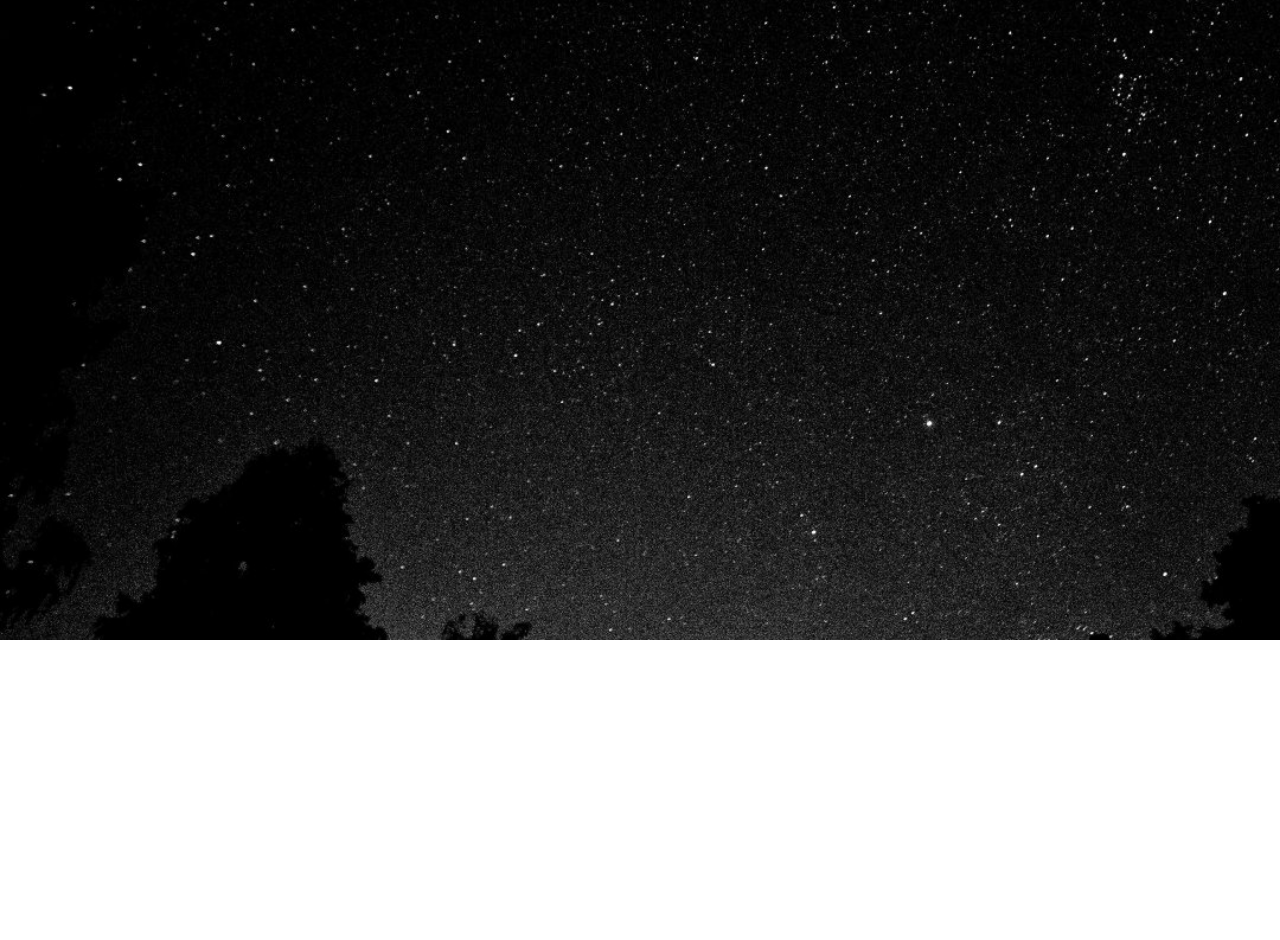
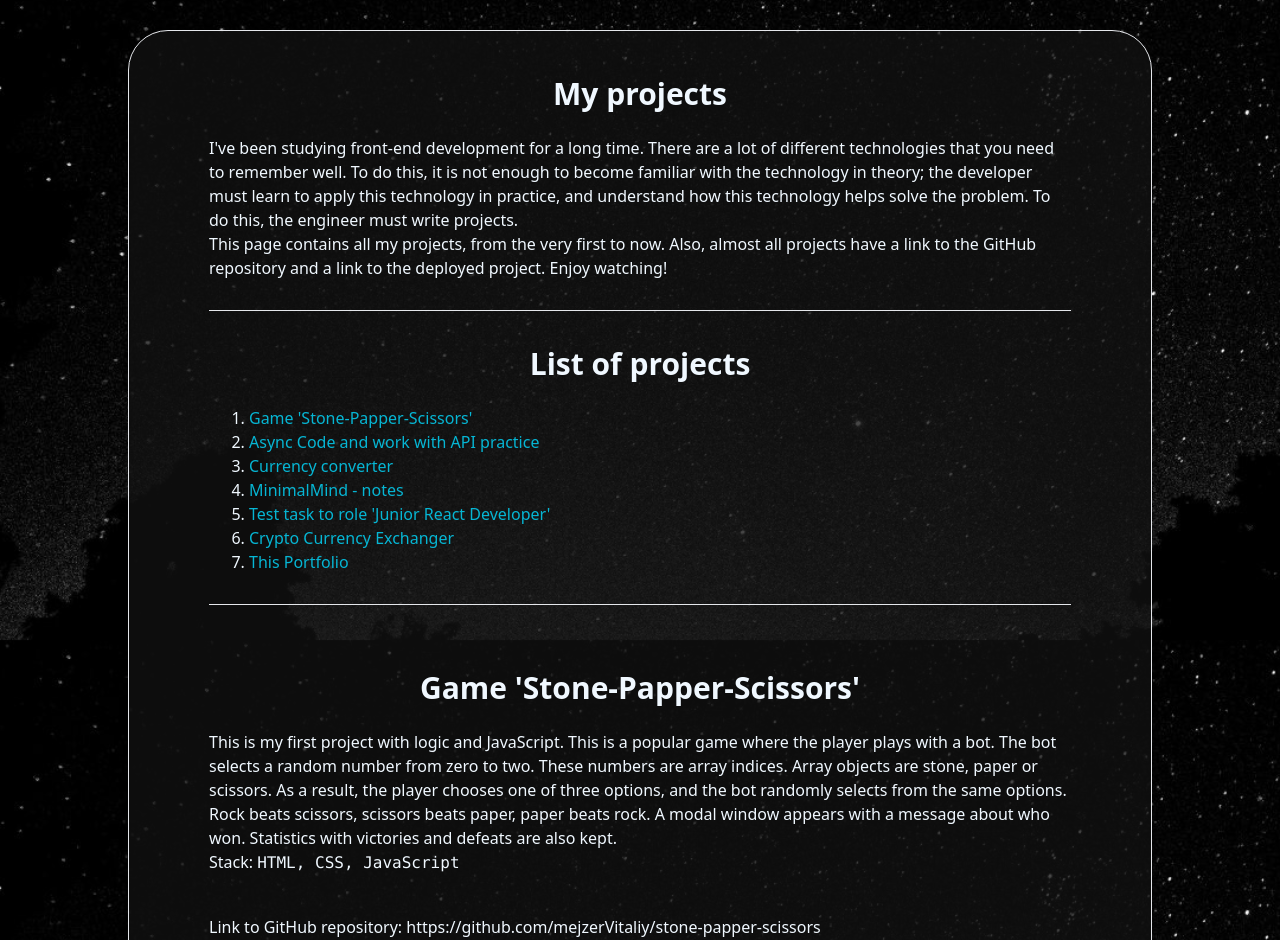
Before and after one commit to mejzerVitaliy/My_Portfolio, a Next.js app: page /projects in a window 1280 px wide. Shown: the part 160-1100 px from the top of the page. Before the commit the page ends 800 px from the top, so only its background shows below. Built offline with nearby package versions, Linux system fonts and the light colour scheme.

Commit message:
some destructurisation +ProjItem component +3items

```diff
--- a/src/app/projects/page.tsx
+++ b/src/app/projects/page.tsx
@@ -1,3 +1,4 @@
+import ProjectsList from "@/components/organisms/ProjectsList";
 import Footer from "@/components/templates/Footer/Footer";
 import Header from "@/components/templates/Header/Header";
 import Navbar from "@/components/templates/Navbar/Navbar";
@@ -14,6 +15,7 @@ export default function ProjectsPage() {
             <Header />
             <Navbar selectedPage="projects" />
 
+            <ProjectsList/>
 
             <Footer />
         </main>
--- /dev/null
+++ b/src/components/atoms/Hr.tsx
@@ -0,0 +1,9 @@
+import React from 'react'
+
+const Hr:React.FC = () => {
+    return (
+        <hr className='my-[30px]' />
+    )
+}
+
+export default Hr
--- a/src/components/organisms/AboutMe.tsx
+++ b/src/components/organisms/AboutMe.tsx
@@ -1,4 +1,5 @@
 import React from 'react'
+import Hr from '../atoms/Hr'
 
 const AboutMe: React.FC = () => {
     return (
@@ -22,14 +23,14 @@ const AboutMe: React.FC = () => {
                             <p>Email: <u><a href="mailto:mejzervitalik@gmail.com">mejzervitalik@gmail.com</a></u></p>
                         </article>
 
-                        <hr className='my-[20px]' />
+                        <Hr/>
 
                         <article className='text-center'>
                             <h3 className='text-[30px] font-bold mb-[20px]'>Expected Salary:</h3>
                             <p><strong><u>300 - 600$</u></strong></p>
                         </article>
 
-                        <hr className='my-[20px]' />
+                        <Hr/>
 
                         <article className='text-left'>
                             <details className='cursor-default'>
@@ -60,7 +61,7 @@ const AboutMe: React.FC = () => {
 
                     </article>
 
-                    <hr className='my-[20px]' />
+                    <Hr/>
 
                     <article>
                         <h3 className='text-center mb-[20px] text-[30px] font-bold'>Tech stack:</h3>
@@ -91,16 +92,15 @@ const AboutMe: React.FC = () => {
                         </article>
                     </article>
 
-                    <hr className='my-[20px]' />
+                    <Hr/>
 
                     <article className='text-center'>
                         <h3 className='mb-[20px] text-[30px] font-bold'>Education:</h3>
-
                         <p>VOCATIONAL COLLEGE OF ONU NAMED I.I. MECHNYKOV</p>
                         <p><i>(Professional Junior Bachelor)</i></p>
                     </article>
 
-                    <hr className='my-[20px]' />
+                    <Hr/>
 
                     <article>
                         <h3 className='text-center mb-[20px] text-[30px] font-bold'>Work experience:</h3>
--- a/src/components/organisms/Projects.tsx
+++ /dev/null
@@ -1,9 +0,0 @@
-import React from 'react'
-
-const Projects:React.FC = () => {
-    return (
-        <div>Projects</div>
-    )
-}
-
-export default Projects
--- /dev/null
+++ b/src/components/organisms/ProjectsList.tsx
@@ -0,0 +1,110 @@
+import React from 'react'
+import Hr from '../atoms/Hr'
+import ProjectItem from '../templates/ProjectItem'
+
+const Projects:React.FC = () => {
+    return (
+        <main className=" w-[80%]  p-[40px] rounded-[40px] border m-[50px_0_200px] bg-[#111111c4]">
+            <section className='mx-[40px]'>
+                <h3 className='text-center mb-[20px] text-[30px] font-bold'>My projects</h3>
+
+                <p>I've been studying front-end development for a long time. There are a lot of different technologies that you need to remember well. To do this, it is not enough to become familiar with the technology in theory; the developer must learn to apply this technology in practice, and understand how this technology helps solve the problem. To do this, the engineer must write projects.</p>
+
+                <p>This page contains all my projects, from the very first to now. Also, almost all projects have a link to the GitHub repository and a link to the deployed project. Enjoy watching!</p>
+
+                <Hr />
+
+                <h3 className='text-center mb-[20px] text-[30px] font-bold'>List of projects</h3>
+                <ol className='list-decimal mx-[40px]'>
+                    <li><a className='text-cyan-500' href="#1">Game 'Stone-Papper-Scissors'</a></li>
+                    <li><a className='text-cyan-500' href="#2">Async Code and work with API practice</a></li>
+                    <li><a className='text-cyan-500' href="#3">Currency converter</a></li>
+                    <li><a className='text-cyan-500' href="#4">MinimalMind - notes</a></li>
+                    <li><a className='text-cyan-500' href="#5">Test task to role 'Junior React Developer'</a></li>
+                    <li><a className='text-cyan-500' href="#6">Crypto Currency Exchanger</a></li>
+                    <li ><a className='text-cyan-500' href="#7">This Portfolio</a></li>
+                </ol>
+
+                <Hr />
+
+                <ProjectItem
+                    id='1'
+                    header="Game 'Stone-Papper-Scissors'"
+                    description='This is my first project with logic and JavaScript. This is a popular game where the player plays with a bot. The bot selects a random number from zero to two. These numbers are array indices. Array objects are stone, paper or scissors. As a result, the player chooses one of three options, and the bot randomly selects from the same options. Rock beats scissors, scissors beats paper, paper beats rock. A modal window appears with a message about who won. Statistics with victories and defeats are also kept.'
+                    stack='HTML, CSS, JavaScript'
+                    linkToGitHub='https://github.com/mejzerVitaliy/stone-papper-scissors'
+                    linkToProject='https://mejzervitaliy.github.io/stone-papper-scissors/index.html'
+                />
+
+                <Hr/>
+
+                <ProjectItem
+                    id='2'
+                    header="Async Code and work with API practice"
+                    description='This is my second project with logic and JavaScript. I did this project using a source for studying API requests. This project taught me how to properly make asynchronous API requests and retrieve information from there.'
+                    stack='HTML, CSS, JavaScript'
+                    linkToGitHub ='https://github.com/mejzerVitaliy/async-await'
+                    linkToProject='https://mejzervitaliy.github.io/async-await/'
+                />
+
+                <Hr/>
+
+                <ProjectItem
+                    id='3'
+                    header="Currency converter"
+                    description='This is my third project in which I also used only JavaScript. There are two selectors for entering currencies and an input for entering quantities. When you enter all the data, the value in another currency automatically appears in the third input. The list of currencies in the selects is obtained from a third-party API. There is also a theme changing function and adaptive design.'
+                    stack='HTML, CSS, JavaScript'
+                    linkToGitHub='https://github.com/mejzerVitaliy/CurrencyConverter'
+                    linkToProject='https://mejzervitaliy.github.io/CurrencyConverter/'
+                />
+
+                <Hr/>
+
+                <ProjectItem
+                    id='4'
+                    header="MinimalMind - notes"
+                    description='ldfjbdf bmldf lb dxlmfb xdflb mlxdcgn; kxc nlmxfg nkgfnbxgj dlhgjl;kdjk dsjhkldnhk dgfg bd bdsfnbikdsnbljsdnbljnsdlbdlskrhgs .vl.sgh dva z.dgngcsgr hreocnseogeila'
+                    stack='HTML, SCSS, TypeScript, React, React Router, React-Hook-Form, Axios, TailwindCSS, AOS, JSON-server'
+                    linkToGitHub='https://github.com/mejzerVitaliy/stone-papper-scissors'
+                    linkToProject='https://mejzervitaliy.github.io/stone-papper-scissors/index.html'
+                />
+
+                <Hr/>
+
+                <ProjectItem
+                    id='5'
+                    header="Test task to role 'Junior React Developer'"
+                    description='ldfjbdf bmldf lb dxlmfb xdflb mlxdcgn; kxc nlmxfg nkgfnbxgj dlhgjl;kdjk dsjhkldnhk dgfg bd bdsfnbikdsnbljsdnbljnsdlbdlskrhgs .vl.sgh dva z.dgngcsgr hreocnseogeila'
+                    stack='HTML, SCSS, TypeScript, React, React Router, Redux Toolkit, RTK Query, TailwindCSS, JSON-server'
+                    linkToGitHub='https://github.com/mejzerVitaliy/stone-papper-scissors'
+                    linkToProject='https://mejzervitaliy.github.io/stone-papper-scissors/index.html'
+                />
+
+                <Hr/>
+
+                <ProjectItem
+                    id='6'
+                    header="Crypto Currency Exchanger"
+                    description='ldfjbdf bmldf lb dxlmfb xdflb mlxdcgn; kxc nlmxfg nkgfnbxgj dlhgjl;kdjk dsjhkldnhk dgfg bd bdsfnbikdsnbljsdnbljnsdlbdlskrhgs .vl.sgh dva z.dgngcsgr hreocnseogeila'
+                    stack='HTML, SCSS, TypeScript, React, Redux Toolkit, RTK Query, TailwindCSS'
+                    linkToGitHub='https://github.com/mejzerVitaliy/stone-papper-scissors'
+                    linkToProject='https://mejzervitaliy.github.io/stone-papper-scissors/index.html'
+                />
+
+                <Hr/>
+
+                <ProjectItem
+                    id='7'
+                    header="This Portfolio"
+                    description='ldfjbdf bmldf lb dxlmfb xdflb mlxdcgn; kxc nlmxfg nkgfnbxgj dlhgjl;kdjk dsjhkldnhk dgfg bd bdsfnbikdsnbljsdnbljnsdlbdlskrhgs .vl.sgh dva z.dgngcsgr hreocnseogeila'
+                    stack='HTML, CSS, TypeScript, React, NextJS, AppRouting, TailwindCSS'
+                    linkToGitHub='https://github.com/mejzerVitaliy/stone-papper-scissors'
+                    linkToProject='https://mejzervitaliy.github.io/stone-papper-scissors/index.html'
+                />
+
+            </section>
+        </main>
+    )
+}
+
+export default Projects
--- a/src/components/templates/Footer/Footer.tsx
+++ b/src/components/templates/Footer/Footer.tsx
@@ -7,39 +7,39 @@ const Footer: React.FC = () => {
                 <h2 className='text-center text-[40px] font-bold '>Contact me!</h2>
 
                 <section className=' w-[70%] flex justify-end gap-[30px] items-center'>
-                    <a className='hover:animate-bounce duration-150 w-[70px] h-[70px] grid place-items-center cursor-auto' href="https://github.com/mejzerVitaliy" target='blank'>
+                    <a title='My Github' className='hover:animate-bounce duration-150 w-[70px] h-[70px] grid place-items-center cursor-auto' href="https://github.com/mejzerVitaliy" target='blank'>
                         <svg xmlns="http://www.w3.org/2000/svg" x="0px" y="0px" width="40" height="40" viewBox="0 0 50 50" style={{fill:'#FFFFFF'}}>
                             <path d="M17.791,46.836C18.502,46.53,19,45.823,19,45v-5.4c0-0.197,0.016-0.402,0.041-0.61C19.027,38.994,19.014,38.997,19,39 c0,0-3,0-3.6,0c-1.5,0-2.8-0.6-3.4-1.8c-0.7-1.3-1-3.5-2.8-4.7C8.9,32.3,9.1,32,9.7,32c0.6,0.1,1.9,0.9,2.7,2c0.9,1.1,1.8,2,3.4,2 c2.487,0,3.82-0.125,4.622-0.555C21.356,34.056,22.649,33,24,33v-0.025c-5.668-0.182-9.289-2.066-10.975-4.975 c-3.665,0.042-6.856,0.405-8.677,0.707c-0.058-0.327-0.108-0.656-0.151-0.987c1.797-0.296,4.843-0.647,8.345-0.714 c-0.112-0.276-0.209-0.559-0.291-0.849c-3.511-0.178-6.541-0.039-8.187,0.097c-0.02-0.332-0.047-0.663-0.051-0.999 c1.649-0.135,4.597-0.27,8.018-0.111c-0.079-0.5-0.13-1.011-0.13-1.543c0-1.7,0.6-3.5,1.7-5c-0.5-1.7-1.2-5.3,0.2-6.6 c2.7,0,4.6,1.3,5.5,2.1C21,13.4,22.9,13,25,13s4,0.4,5.6,1.1c0.9-0.8,2.8-2.1,5.5-2.1c1.5,1.4,0.7,5,0.2,6.6c1.1,1.5,1.7,3.2,1.6,5 c0,0.484-0.045,0.951-0.11,1.409c3.499-0.172,6.527-0.034,8.204,0.102c-0.002,0.337-0.033,0.666-0.051,0.999 c-1.671-0.138-4.775-0.28-8.359-0.089c-0.089,0.336-0.197,0.663-0.325,0.98c3.546,0.046,6.665,0.389,8.548,0.689 c-0.043,0.332-0.093,0.661-0.151,0.987c-1.912-0.306-5.171-0.664-8.879-0.682C35.112,30.873,31.557,32.75,26,32.969V33 c2.6,0,5,3.9,5,6.6V45c0,0.823,0.498,1.53,1.209,1.836C41.37,43.804,48,35.164,48,25C48,12.318,37.683,2,25,2S2,12.318,2,25 C2,35.164,8.63,43.804,17.791,46.836z"></path>
                         </svg>
                     </a>
 
-                    <a className='hover:animate-bounce duration-150 w-[70px] h-[70px] grid place-items-center cursor-auto' href="https://www.linkedin.com/in/vitaliy-mejzer-778735326/" target='blank'>
+                    <a title='My LinkedIN' className='hover:animate-bounce duration-150 w-[70px] h-[70px] grid place-items-center cursor-auto' href="https://www.linkedin.com/in/vitaliy-mejzer-778735326/" target='blank'>
                         <svg xmlns="http://www.w3.org/2000/svg" viewBox="0 0 448 512" width="40" height="40" fill="currentColor">
                             <path d="M100.28 448H7.4V148.9h92.88zm-46.14-335C24.3 113 0 88.6 0 57.5S24.3 2 54.14 2s53.86 24.4 53.86 55.5-24.3 55.5-53.86 55.5zM447.5 448h-92.6V302.4c0-34.7-.7-79.3-48.3-79.3-48.3 0-55.7 37.7-55.7 76.7V448h-92.9V148.9h89.1v40.8h1.3c12.4-23.5 42.6-48.3 87.7-48.3 93.8 0 111.1 61.7 111.1 142V448z"/>
                         </svg>
                     </a>
 
-                    <a className='hover:animate-bounce duration-150 w-[70px] h-[70px] grid place-items-center cursor-auto' href="https://www.instagram.com/mvitalik_/" target='blank'>
+                    <a title='My Instagram' className='hover:animate-bounce duration-150 w-[70px] h-[70px] grid place-items-center cursor-auto' href="https://www.instagram.com/mvitalik_/" target='blank'>
                         <svg xmlns="http://www.w3.org/2000/svg" viewBox="0 0 448 512" width='40' height='40' fill='#fff'>
                             <path d="M224.1 141c-63.6 0-114.9 51.3-114.9 114.9s51.3 114.9 114.9 114.9S339 319.5 339 255.9 287.7 141 224.1 141zm0 189.6c-41.1 0-74.7-33.5-74.7-74.7s33.5-74.7 74.7-74.7 74.7 33.5 74.7 74.7-33.6 74.7-74.7 74.7zm146.4-194.3c0 14.9-12 26.8-26.8 26.8-14.9 0-26.8-12-26.8-26.8s12-26.8 26.8-26.8 26.8 12 26.8 26.8zm76.1 27.2c-1.7-35.9-9.9-67.7-36.2-93.9-26.2-26.2-58-34.4-93.9-36.2-37-2.1-147.9-2.1-184.9 0-35.8 1.7-67.6 9.9-93.9 36.1s-34.4 58-36.2 93.9c-2.1 37-2.1 147.9 0 184.9 1.7 35.9 9.9 67.7 36.2 93.9s58 34.4 93.9 36.2c37 2.1 147.9 2.1 184.9 0 35.9-1.7 67.7-9.9 93.9-36.2 26.2-26.2 34.4-58 36.2-93.9 2.1-37 2.1-147.8 0-184.8zM398.8 388c-7.8 19.6-22.9 34.7-42.6 42.6-29.5 11.7-99.5 9-132.1 9s-102.7 2.6-132.1-9c-19.6-7.8-34.7-22.9-42.6-42.6-11.7-29.5-9-99.5-9-132.1s-2.6-102.7 9-132.1c7.8-19.6 22.9-34.7 42.6-42.6 29.5-11.7 99.5-9 132.1-9s102.7-2.6 132.1 9c19.6 7.8 34.7 22.9 42.6 42.6 11.7 29.5 9 99.5 9 132.1s2.7 102.7-9 132.1z" />
                         </svg>
                     </a>
 
-                    <a className='hover:animate-bounce duration-150 w-[70px] h-[70px] grid place-items-center cursor-auto' href="https://web.telegram.org/k/#@wnckxv" target='blank' >
+                    <a title='My Telegram' className='hover:animate-bounce duration-150 w-[70px] h-[70px] grid place-items-center cursor-auto' href="https://web.telegram.org/k/#@wnckxv" target='blank' >
                         <svg xmlns="http://www.w3.org/2000/svg" viewBox="0 0 496 512" width='40' height='40' fill='#fff'>
                             <path d="M248 8C111 8 0 119 0 256S111 504 248 504 496 393 496 256 385 8 248 8zM363 176.7c-3.7 39.2-19.9 134.4-28.1 178.3-3.5 18.6-10.3 24.8-16.9 25.4-14.4 1.3-25.3-9.5-39.3-18.7-21.8-14.3-34.2-23.2-55.3-37.2-24.5-16.1-8.6-25 5.3-39.5 3.7-3.8 67.1-61.5 68.3-66.7 .2-.7 .3-3.1-1.2-4.4s-3.6-.8-5.1-.5q-3.3 .7-104.6 69.1-14.8 10.2-26.9 9.9c-8.9-.2-25.9-5-38.6-9.1-15.5-5-27.9-7.7-26.8-16.3q.8-6.7 18.5-13.7 108.4-47.2 144.6-62.3c68.9-28.6 83.2-33.6 92.5-33.8 2.1 0 6.6 .5 9.6 2.9a10.5 10.5 0 0 1 3.5 6.7A43.8 43.8 0 0 1 363 176.7z" />
                         </svg>
 
                     </a>
 
-                    <a className='hover:animate-bounce duration-150 w-[70px] h-[70px] grid place-items-center cursor-auto' href="tel:+380636007473">
+                    <a title='Call me' className='hover:animate-bounce duration-150 w-[70px] h-[70px] grid place-items-center cursor-auto' href="tel:+380636007473">
                         <svg xmlns="http://www.w3.org/2000/svg" viewBox="0 0 512 512" width="40" height="40" fill="currentColor">
                             <path d="M493.4 24.6c-14.2-14.2-33.5-23.6-54.1-23.6-22.4 0-44.7 8.2-62.1 25.6L321.6 82.1c-11.2 11.2-17.4 26.2-17.4 42.2 0 13.4 4.2 26.4 12.1 36.9l41.5 55.1c-17.7 34.9-43.3 65.6-74.3 93.4-28.3 26-59.5 49.8-94.5 71.8l-53.5-40.9c-11-8.4-24.7-12.9-38.7-12.9-16 0-31 6.2-42.2 17.4L10 431.3C-6.8 449-14.6 472.4 0 496.6c14.2 24.3 38.7 37.4 63.9 37.4 31.6 0 61.6-10.5 87.4-30.3 95.8-73 177.7-157.2 245.3-253.7 65.8-93.5 101.1-186 101.1-276.1 0-20.6-9.4-39.9-23.6-54.1z"/>
                         </svg>
                     </a>
 
 
-                    <a className='hover:animate-bounce duration-150 w-[70px] h-[70px] grid place-items-center cursor-auto' href="mailto:mejzervitalik@gmail.com" target='blank'>
+                    <a title='Write me' className='hover:animate-bounce duration-150 w-[70px] h-[70px] grid place-items-center cursor-auto' href="mailto:mejzervitalik@gmail.com" target='blank'>
                         <svg xmlns="http://www.w3.org/2000/svg" viewBox="0 0 24 24" width="40" height="40" fill="currentColor">
                             <path d="M0 4c0-1.1.9-2 2-2h20c1.1 0 2 .9 2 2v16c0 1.1-.9 2-2 2H2c-1.1 0-2-.9-2-2V4zm22 0l-10 7L2 4v16h20V4zm-11 7L2 6v2l9 6 9-6V6l-9 5z"/>
                         </svg>
--- /dev/null
+++ b/src/components/templates/ProjectItem.tsx
@@ -0,0 +1,28 @@
+import React from 'react'
+
+interface ProjectsItemProps{
+    id?: string
+    header: string
+    description: string
+    stack: string
+    linkToGitHub?: string
+    linkToProject: string
+}
+
+const ProjectItem:React.FC<ProjectsItemProps> = ({id, header, description, stack, linkToGitHub, linkToProject}) => {
+    return (
+        <article className='w-full my-[60px] scroll-mt-[200px] border-white' id={id}>
+            <h3 className='text-center mb-[20px] text-[30px] font-bold'>{header}</h3>
+            <p>{description}</p>
+
+            <p>Stack: <code>{stack}</code></p>
+
+            <article className='mt-[40px] gap-[12px]'>
+                <p>Link to GitHub repository: {<a href={linkToGitHub}>{linkToGitHub}</a> || 'none'}</p>
+                <p>Link to deployed project: {<a href={linkToProject}>{linkToProject}</a>}</p>
+            </article>
+        </article>
+    )
+}
+
+export default ProjectItem
--- a/src/styles/globals.css
+++ b/src/styles/globals.css
@@ -10,6 +10,7 @@
 html {
     min-width: 100%;
     min-height: 100%;
+    scroll-behavior: smooth;
 }
 
 body {
```
